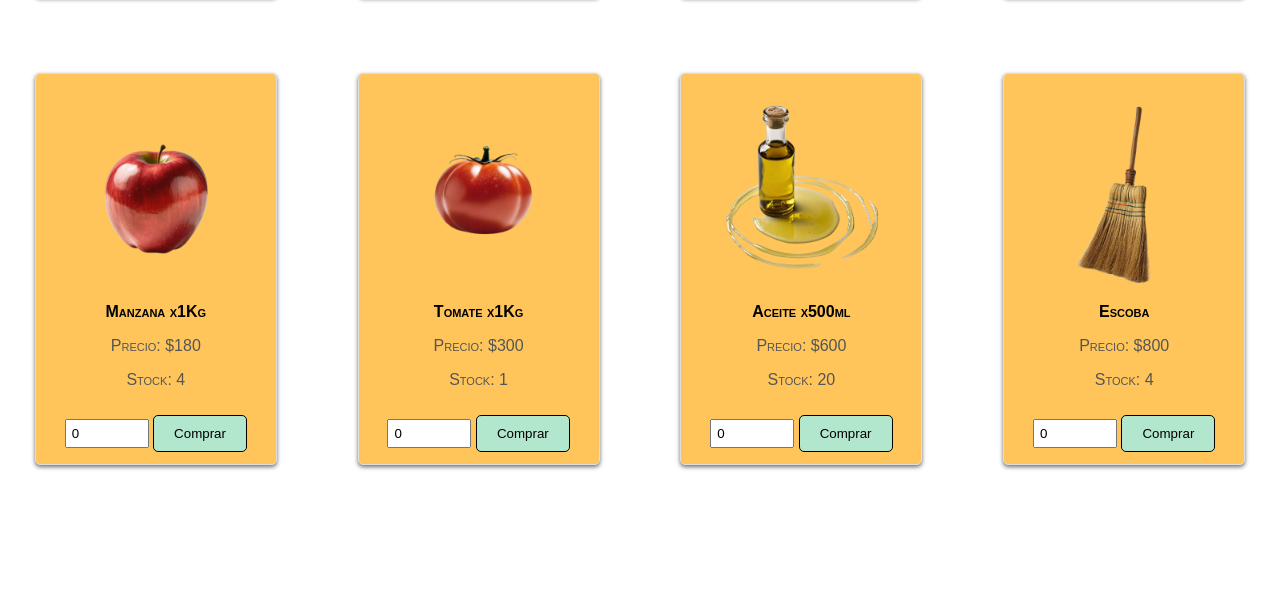
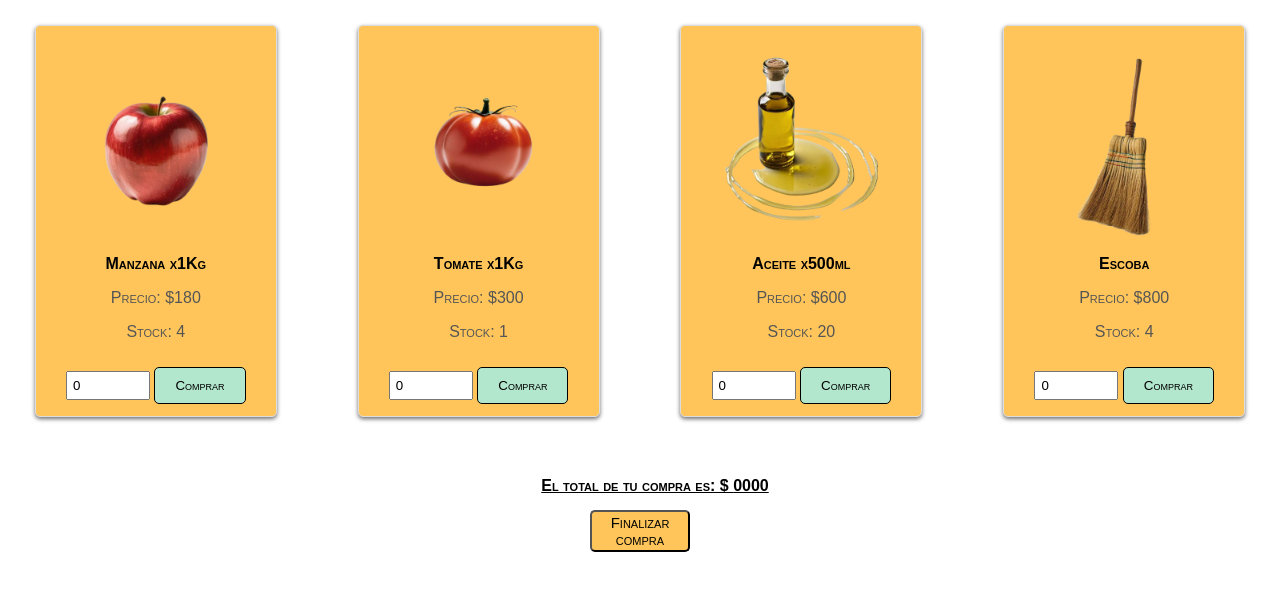
Before and after one commit to omastrangelo/Trabajo-Final-Front-Olav, a plain HTML site: page catalogo.html in a window 1280 px wide. Shown: the part 1449-2041 px from the top of the page. Drawn offline with Linux system fonts and the light colour scheme.

Commit message:
Correcciones

```diff
--- a/catalogo.html
+++ b/catalogo.html
@@ -23,10 +23,15 @@
     <section class="portada">
         <h1>Nuestro catálogo</h1>
     </section>
-    <p class="total">El total de tu compra es: $ <span id="total">0000</span></p>
+
 
     <div id="container" class="cardContainer">
 
+    </div>
+    <div class="containerCompra">
+        <p class="total">El total de tu compra es: $ <span id="total">0000</span></p>
+
+        <button id="btnFinalizarCompra" class="btnFinalizar">Finalizar compra</button>
     </div>
 
 
--- a/stock.js
+++ b/stock.js
@@ -31,7 +31,7 @@ function comprar(index) {
             entradaHTML.value= "";
             total += precios[index] * cantidad;
             compraTotal.textContent= total;
-            alert("Compra realizada exitosamente");
+            alert("Producto agregado al carrito");
         }else if (stockProd == 0){
             alert("No hay mas stock");
         }
@@ -46,3 +46,9 @@ function comprar(index) {
         comprar(i)
     })
 }
+
+let finalizarCompra = document.getElementById("btnFinalizarCompra")
+
+finalizarCompra.addEventListener("click", ()=>{
+    alert("Finalizaste tu compra con exito")
+})
--- a/style.css
+++ b/style.css
@@ -84,7 +84,12 @@ h2 {
 .imagen {
     width: 600px;
     height: 350px;
-    margin: 20px
+    margin: 20px;
+    opacity: 0.8;
+}
+
+.imagen:hover{
+    opacity:1;
 }
 
 /* Sucursales */
@@ -143,6 +148,7 @@ footer img{
 .total{
     font-weight: bold;
     margin: 30px 0px 0px 30px;
+    text-decoration: underline;
 }
 
 .cardContainer {
@@ -190,9 +196,33 @@ footer img{
     cursor: pointer;
     margin-top: 10px;
     border-radius: 5px;
+    font-variant: petite-caps;
 }
 .card button:hover {
     background-color: #b2e7cd;
+}
+
+.containerCompra{
+    display: flex;
+    justify-content: center;
+    align-items: center;
+    flex-direction: column;
+}
+
+.btnFinalizar{
+    font-size: 15px;
+    height: 42px;
+    width: 100px;
+    background-color: #ffc55a;
+    border-radius: 5px;
+    font-variant: petite-caps;
+    margin-top: 15px;
+}
+
+.btnFinalizar:hover{
+    height: 45px;
+    width: 110px;
+
 }
 
 /* Formulario */
```
